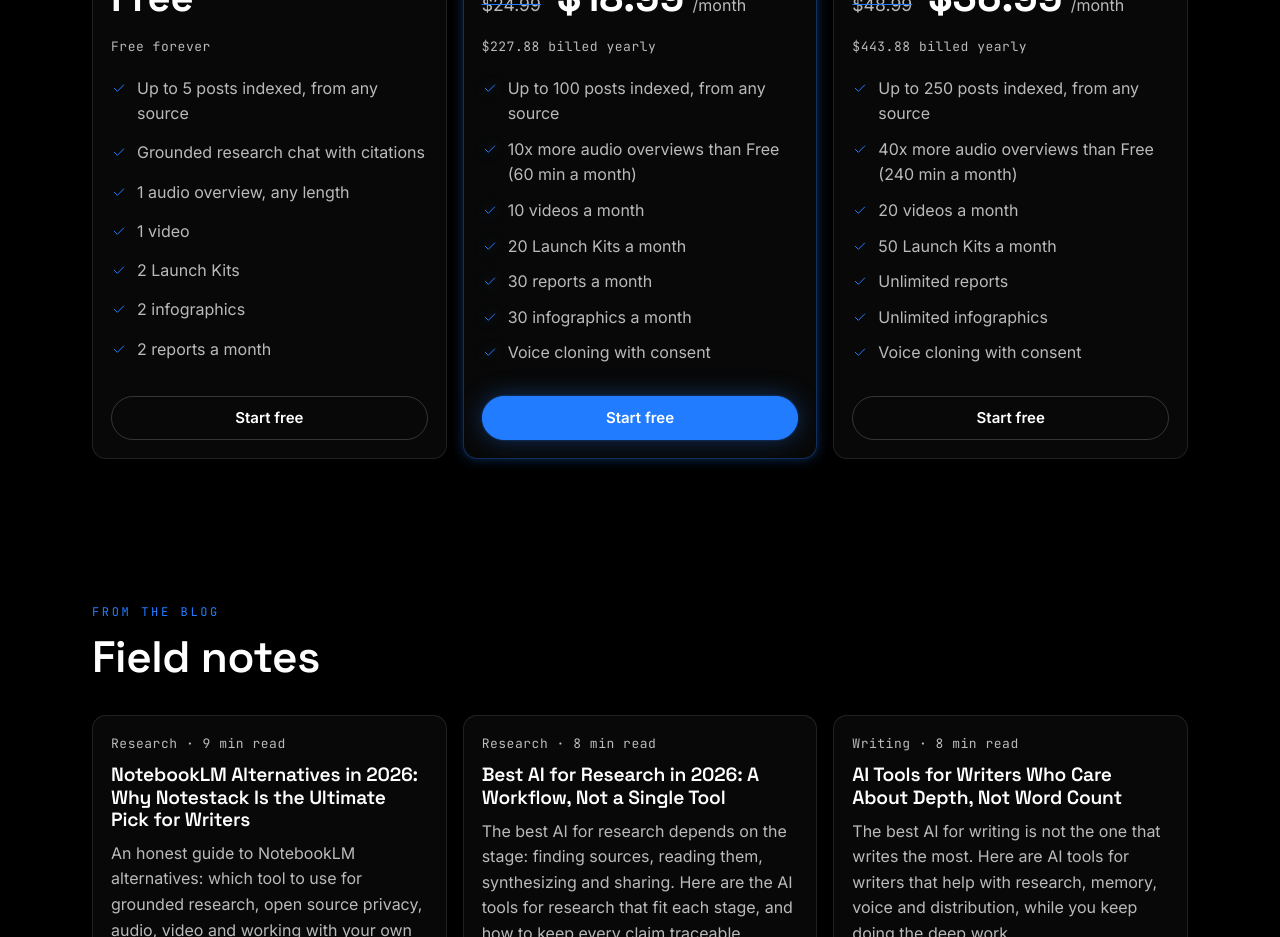
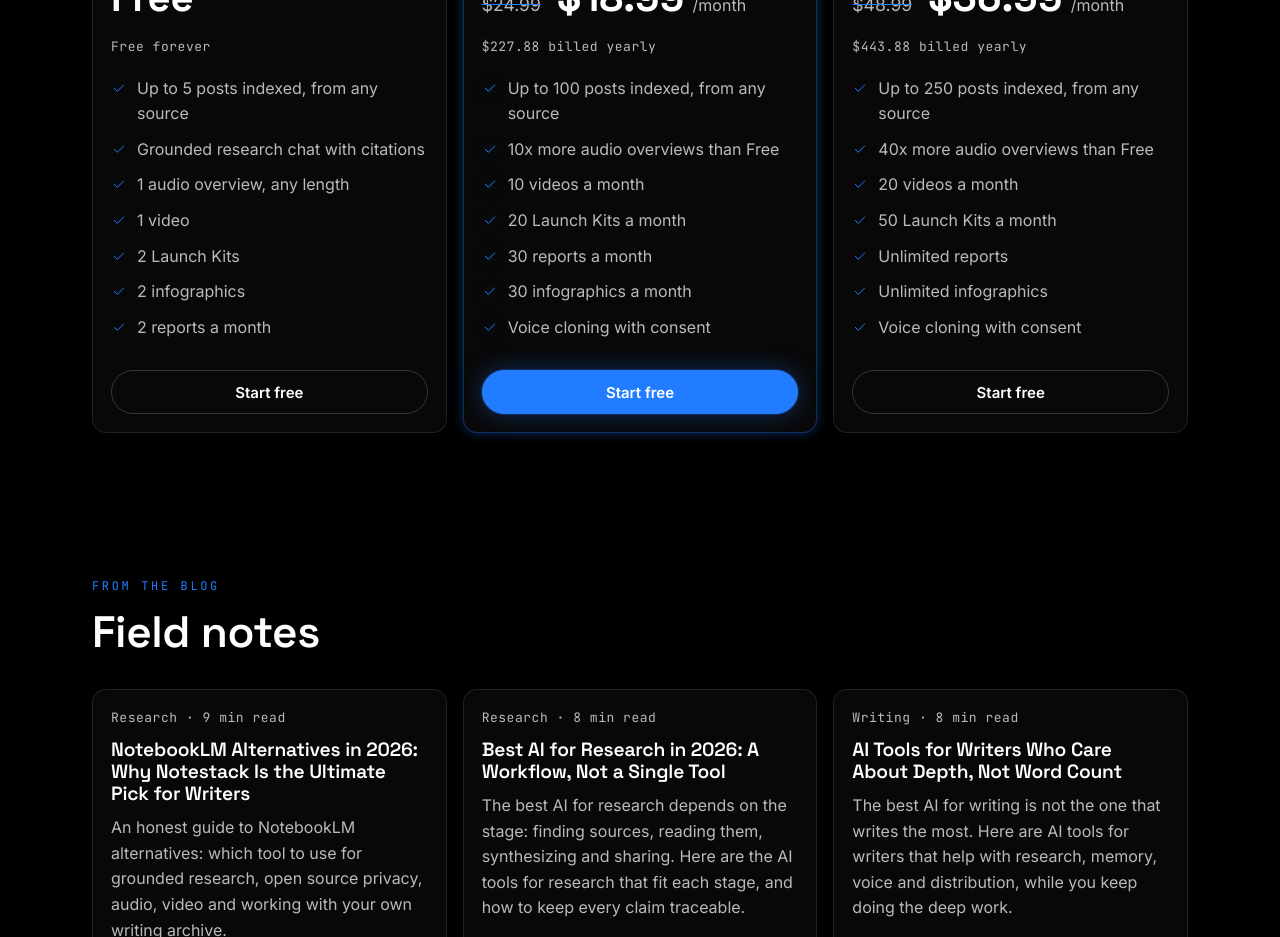
Before and after one commit to FireBird-Technologies/NotestackAI, a React (Vite) app in the folder frontend/: page / in a window 1280 px wide. Shown: the part 7520-8457 px from the top of the page. Built offline with nearby package versions, Linux system fonts and the light colour scheme; no server answers.

Commit message:
Remove time limits from audio overview features in PricingTiers

```diff
--- a/frontend/src/components/PricingTiers.tsx
+++ b/frontend/src/components/PricingTiers.tsx
@@ -42,7 +42,7 @@
     price_monthly_usd: 24.99,
     features: [
       "Up to 100 posts indexed, from any source",
-      "10x more audio overviews than Free (60 min a month)",
+      "10x more audio overviews than Free",
       "10 videos a month",
       "20 Launch Kits a month",
       "30 reports a month",
@@ -57,7 +57,7 @@
     price_monthly_usd: 48.99,
     features: [
       "Up to 250 posts indexed, from any source",
-      "40x more audio overviews than Free (240 min a month)",
+      "40x more audio overviews than Free",
       "20 videos a month",
       "50 Launch Kits a month",
       "Unlimited reports",
```
